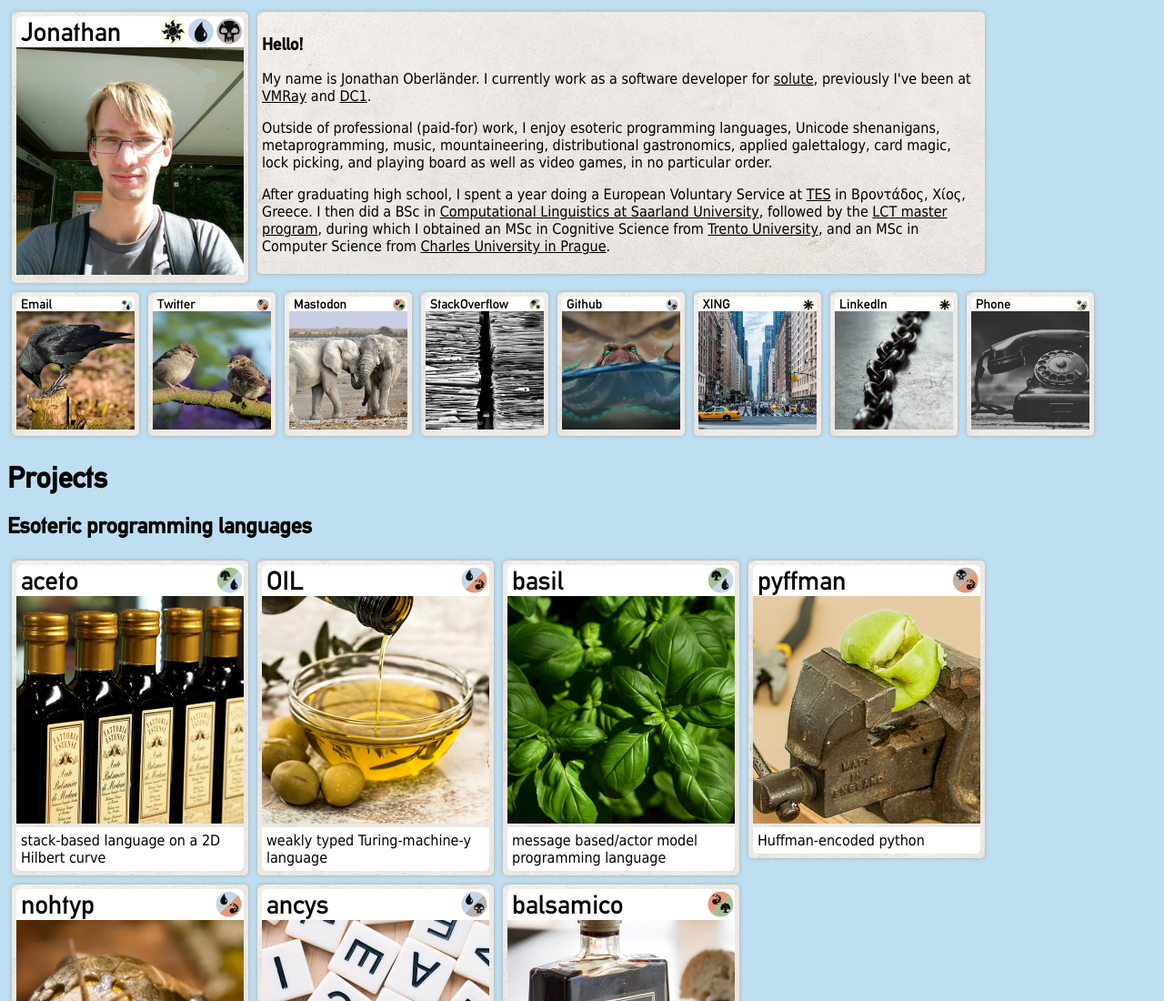
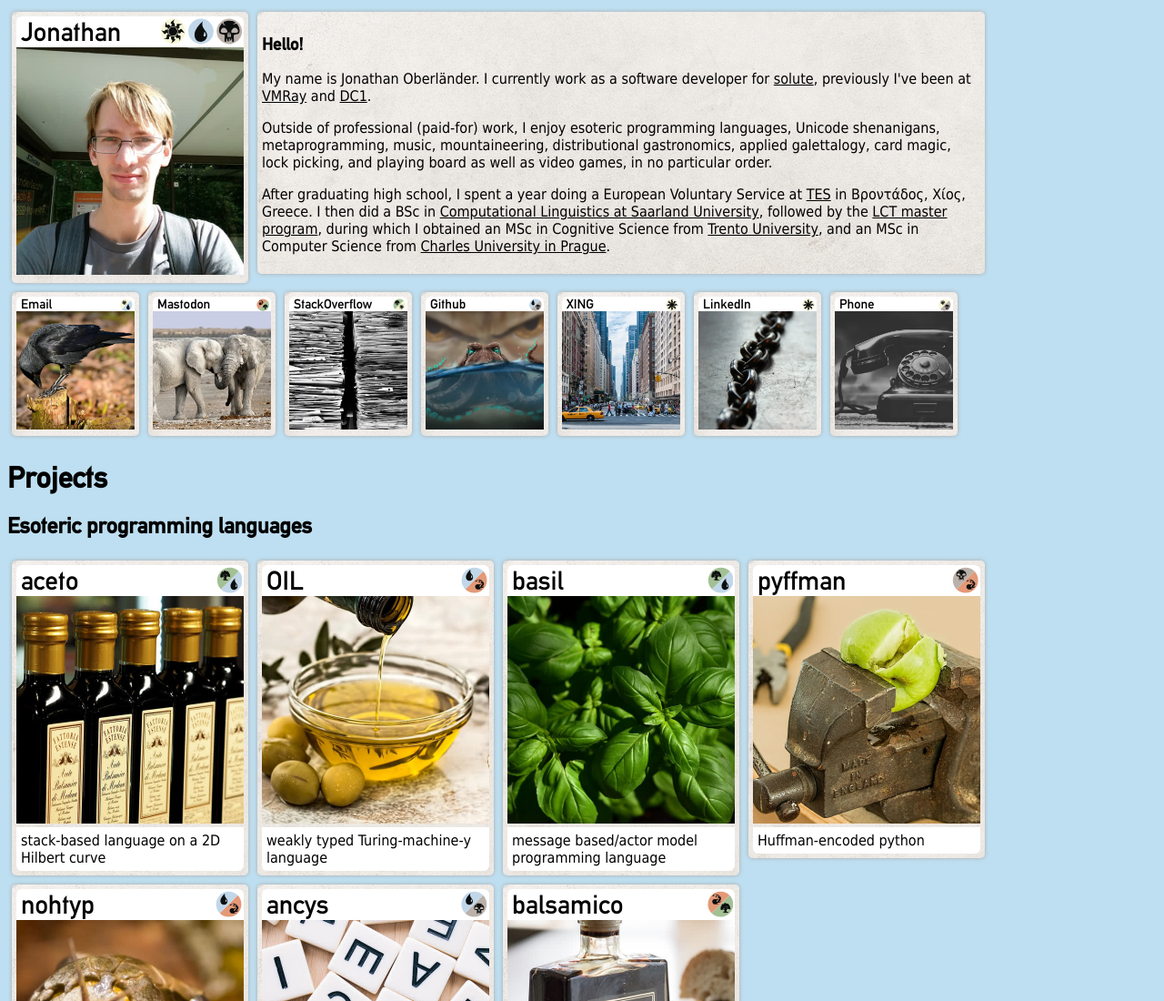
Before and after one commit to L3viathan/jonathan.oberlaen.de, a plain HTML site: page index.html in a window 1280 px wide. Shown: the top 1100 px of the page at 91% size. Drawn offline with Linux system fonts and the light colour scheme.

Commit message:
RIP Twitter

```diff
--- a/data.json
+++ b/data.json
@@ -6,11 +6,6 @@
                 "link": "mailto:jonathan@oberlaen.de",
                 "key": "Email",
                 "mana": ["swu"]
-            },
-            {
-                "link": "https://twitter.com/L3viathan2142",
-                "key": "Twitter",
-                "mana": ["sbr"]
             },
             {
                 "link": "https://mastodon.social/L3viathan",
--- a/index.html
+++ b/index.html
@@ -43,16 +43,6 @@
                     </header>
                     <i class="mana tapper st"></i>
                     <img src="img/email.jpg" alt="">
-                </div>
-            </a>
-            <a href="https://twitter.com/L3viathan2142">
-                <div class="card">
-                    <header>
-                        <i class="mana small sbr"></i>
-                        Twitter
-                    </header>
-                    <i class="mana tapper st"></i>
-                    <img src="img/twitter.jpg" alt="">
                 </div>
             </a>
             <a href="https://mastodon.social/L3viathan">
```
